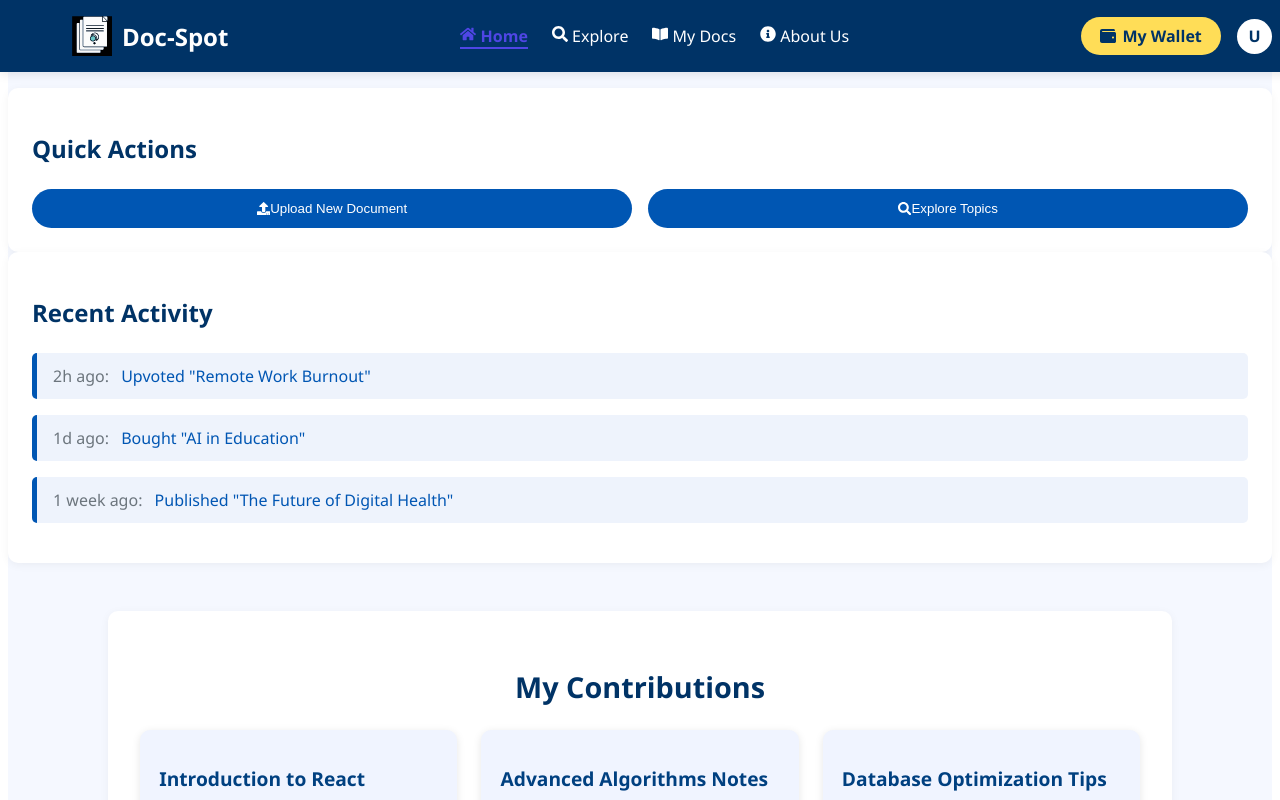
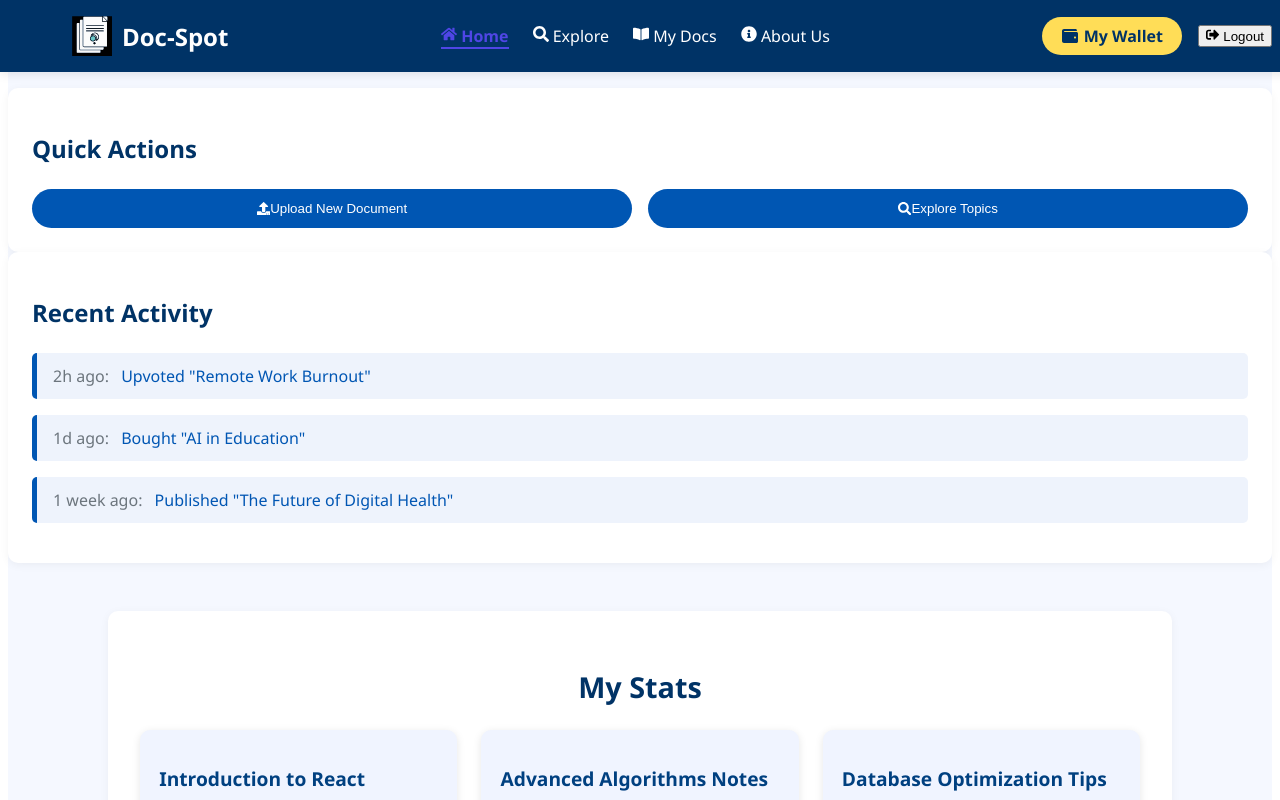
Before and after one commit to noor1705/client, a React (Create React App) app: page /landing in a window 1280 px wide. Shown: the top 800 px of the page. Built offline with nearby package versions, Linux system fonts and the light colour scheme.

Commit message:
Update Landing.js

```diff
--- a/src/pages/Landing.js
+++ b/src/pages/Landing.js
@@ -5,12 +5,11 @@ import styles from "../styles/Landing.module.css";
 import logo from "../assets/logo.svg";
 import {
   FaUpload,
-  FaComments,
   FaSearch,
   FaHome,
   FaBookOpen,
   FaInfoCircle,
-  FaWallet
+  FaWallet,FaSignOutAlt,
 } from "react-icons/fa";
 
 const API_BASE = "http://localhost:5000";
@@ -59,7 +58,10 @@ const LandingPage = () => {
       });
     }
   }, [token]);
-
+const handleLogout = () => {
+  localStorage.removeItem("token");
+  navigate("/"); // redirect to home
+};
   return (
     <div className={styles.landingPage}>
       {/* Header */}
@@ -74,36 +76,26 @@ const LandingPage = () => {
             <ul>
               <li><NavLink to="/landing" className={({ isActive }) => isActive ? styles.activeNavLink : undefined}><FaHome /> Home</NavLink></li>
               <li><NavLink to="/explore" className={({ isActive }) => isActive ? styles.activeNavLink : undefined}><FaSearch /> Explore</NavLink></li>
-              {/* <li><NavLink to="/discussion" className={({ isActive }) => isActive ? styles.activeNavLink : undefined}><FaComments /> Discussions</NavLink></li> */}
               <li><NavLink to="/dashboard" className={({ isActive }) => isActive ? styles.activeNavLink : undefined}><FaBookOpen /> My Docs</NavLink></li>
               <li><NavLink to="/about" className={({ isActive }) => isActive ? styles.activeNavLink : undefined}><FaInfoCircle /> About Us</NavLink></li>
             </ul>
           </nav>
-          <div className={styles.authButtons}>
-  <NavLink to="/wallet" className={styles.btnSignup}>
-    <FaWallet /> My Wallet
-  </NavLink>
-  <div className={styles.profileMenu}>
-    <div className={styles.profilePhoto} title={user?.name || "Profile"}>
-      {user ? user.name.charAt(0).toUpperCase() : "J"}
-    </div>
-
-  </div>
-</div>
+        <div className={styles.authButtons}>
+          <NavLink to="/wallet" className={styles.btnSignup}><FaWallet /> My Wallet</NavLink>
+          <button onClick={handleLogout} className={styles.logoutButton}>
+            <FaSignOutAlt /> Logout
+          </button>
+        </div>
         </div>
       </header>
 
-      {/* Quick Actions */}
       <section className={styles.quickActions}>
         <h2>Quick Actions</h2>
         <div className={styles.actionsGrid}>
           <button className={styles.btnAction} onClick={() => navigate("/upload")}><FaUpload /> Upload New Document</button>
-          {/* <button className={styles.btnAction} onClick={() => navigate("/discussion")}><FaComments /> Start a Discussion</button> */}
           <button className={styles.btnAction} onClick={() => navigate("/explore")}><FaSearch /> Explore Topics</button>
         </div>
       </section>
-
-      {/* Activity Feed */}
       <section className={styles.activityFeed}>
         <h2>Recent Activity</h2>
         <ul className={styles.feedList}>
@@ -118,7 +110,7 @@ const LandingPage = () => {
 
       {/* Contributions Section */}
       <section className={styles.contributions}>
-        <h2>My Contributions</h2>
+        <h2>My Stats</h2>
         <div className={styles.contributionsGrid}>
           {(user?.contributions || dummyContributions).map((contrib, index) => (
             <div key={index} className={styles.contributionCard}>
```
